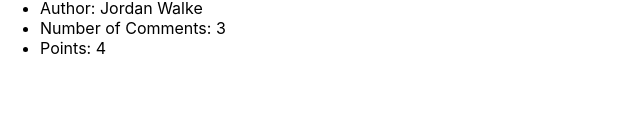
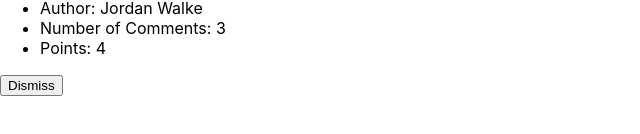
Before and after one commit to toddnguyen47/road-to-react-robin-wieruch, a React (Create React App) app in the folder hacker-stories/: page / in a window 1280 px wide. Shown: the part 248-382 px from the top of the page, without its empty margins (0-640 px from the left). Built offline with nearby package versions, Linux system fonts and the light colour scheme.

Commit message:
Use non-inline handlers

```diff
--- a/hacker-stories/src/App.js
+++ b/hacker-stories/src/App.js
@@ -5,6 +5,25 @@
   greeting: "Hey",
   title: "React",
 };
+
+const initialStories_ = [
+  {
+    title: "React",
+    url: "https://reactjs.org/",
+    author: "Jordan Walke",
+    num_comments: 3,
+    points: 4,
+    objectID: 0,
+  },
+  {
+    title: "Redux",
+    url: "https://redux.js.org/",
+    author: "Dan Abramov, Andrew Clark",
+    num_comments: 2,
+    points: 5,
+    objectID: 1,
+  },
+];
 
 /**
  *
@@ -15,7 +34,7 @@
 }
 
 // const List = (props) => {
-function List({ list }) {
+function List({ list, onRemoveItem }) {
   // let listStories = props.list;
 
   // {{list.map(({ objectID, ...item }) => {
@@ -27,20 +46,29 @@
   return (
     <div>
       {list.map((item) => {
-        return <Item key={item.objectID} item={item} />;
+        return <Item key={item.objectID} item={item} onRemoveItem={onRemoveItem} />;
       })}
     </div>
   );
 }
 
-const Item = ({ item }) => {
+const Item = ({ item, onRemoveItem }) => {
+  const handleRemoveItem = () => {
+    onRemoveItem(item);
+  };
+
   return (
+    <>
       <ul>
         <a href={item.url}>{item.title}</a>
         <li>Author: {item.author}</li>
         <li>Number of Comments: {item.num_comments}</li>
         <li>Points: {item.points}</li>
       </ul>
+      <span>
+        <button type="button" onClick={handleRemoveItem}>Dismiss</button>
+      </span>
+    </>
   );
 };
 
@@ -126,35 +154,25 @@
  * Everything outside is the global space!
  */
 const App = () => {
-  const stories = [
-    {
-      title: "React",
-      url: "https://reactjs.org/",
-      author: "Jordan Walke",
-      num_comments: 3,
-      points: 4,
-      objectID: 0,
-    },
-    {
-      title: "Redux",
-      url: "https://redux.js.org/",
-      author: "Dan Abramov, Andrew Clark",
-      num_comments: 2,
-      points: 5,
-      objectID: 1,
-    },
-  ];
-
   const [searchTerm, setSearchTerm] = useSemiPersistentState(
     "searchKey",
     "React"
   );
+
+  const [stories, setStories] = React.useState(initialStories_);
 
   // (1A) Introduce callback function. Pass this function via `props`
   const handleSearch = (event) => {
     // (1C) Calls back to the place where it was introduced
     setSearchTerm(event.target.value);
   };
+
+  const handleRemoveStory = (item) => {
+    const newStories = stories.filter(
+      story => item.objectID != story.objectID
+    );
+    setStories(newStories);
+  }
 
   const searchStories = stories.filter((story) => {
     return story.title.toLowerCase().includes(searchTerm.toLowerCase());
@@ -179,7 +197,7 @@
         <strong>Search: &nbsp;</strong>
       </InputWithLabel>
 
-      <List list={searchStories} />
+      <List list={searchStories} onRemoveItem={handleRemoveStory} />
     </div>
   );
 };
```
Lines whose indentation alone changed are shown as unchanged.
